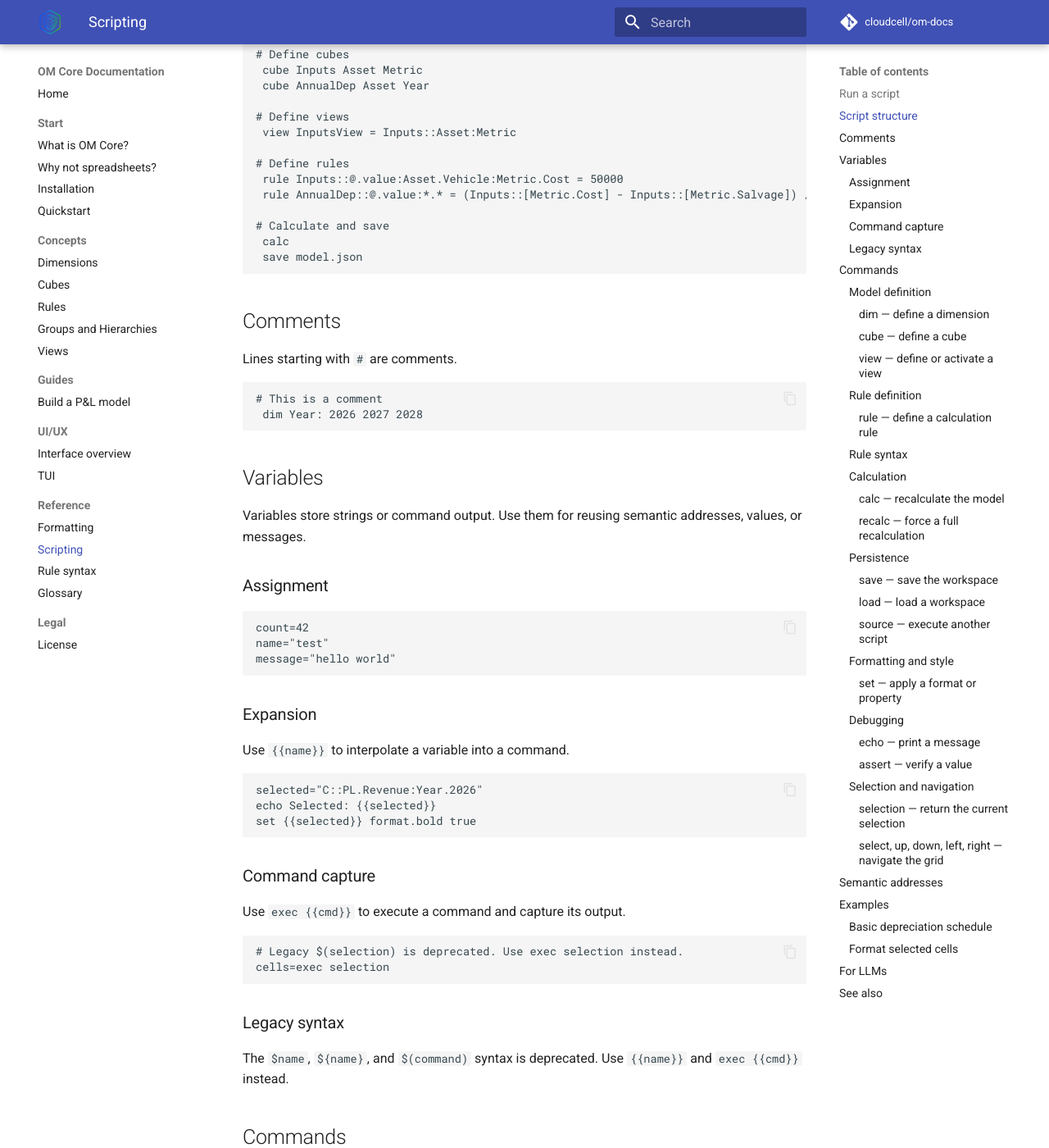
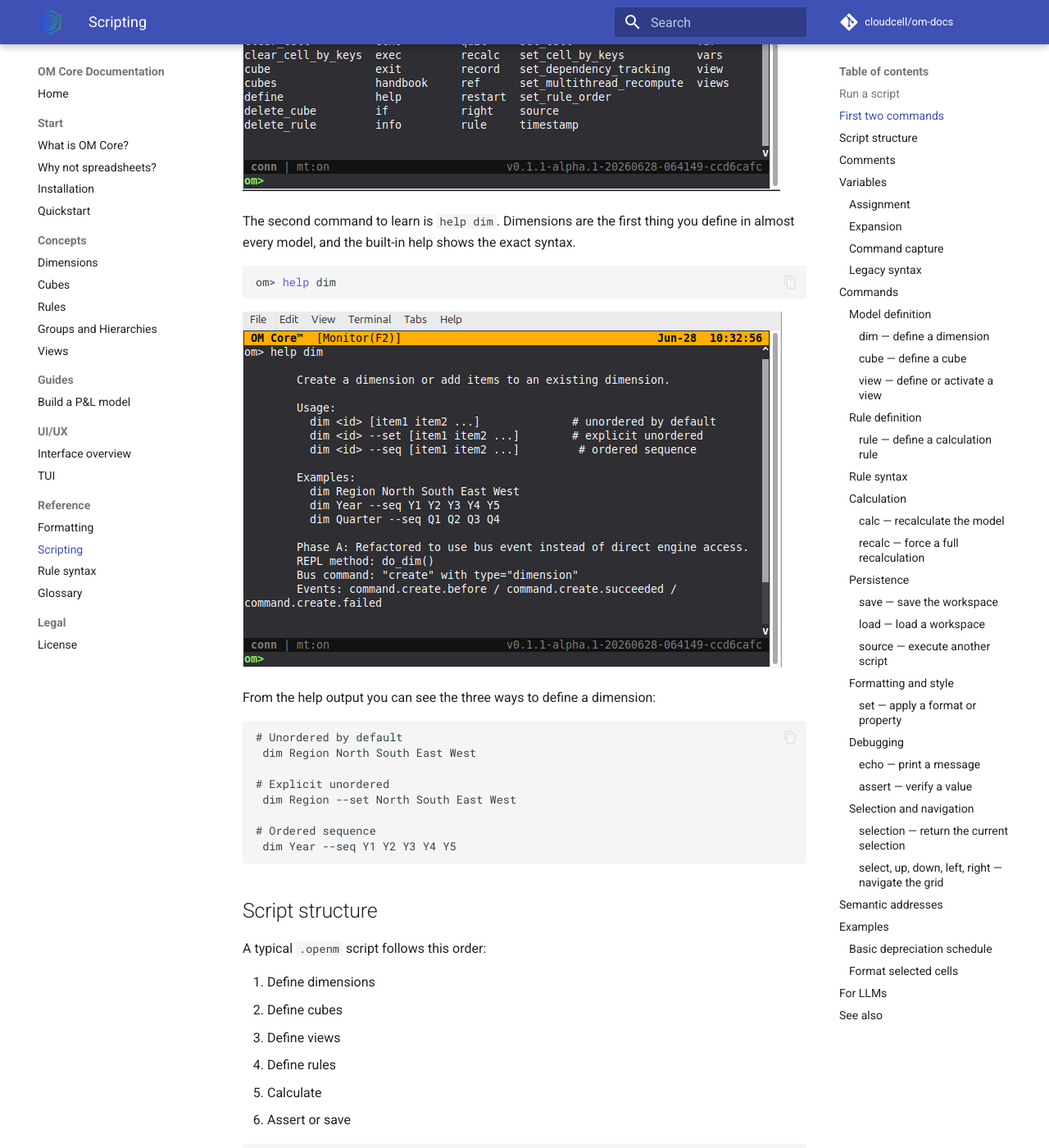
Before and after one commit to cloudcell/om-docs, an MkDocs documentation site: the page built from docs/reference/scripting.md, in a window 1280 px wide and 1400 px high, scrolled down 1057 px. Shown: the whole window at 82% size. Built offline with MkDocs 1.6.1 and Material for MkDocs 9.7.7, drawn with Linux system fonts in a browser that asks for light colours; comment, search, counter and statistics services are not loaded; some of the changed text lies outside the part shown.

Commit message:
docs: add first commands section with help and help dim examples to scripting reference

````diff
--- a/docs/reference/scripting.md
+++ b/docs/reference/scripting.md
@@ -22,6 +22,37 @@ You can also run specific runtime modes directly:
 ./start --runtime   # headless runtime
 ./start --gui       # graphical interface
 ./start --tui       # terminal interface
+```
+
+## First two commands
+
+Once the REPL or TUI is running, start with `help` to see all documented commands.
+
+```bash
+om> help
+```
+
+![OM Core help command](../assets/images/om-core-help.png)
+
+The second command to learn is `help dim`. Dimensions are the first thing you define in almost every model, and the built-in help shows the exact syntax.
+
+```bash
+om> help dim
+```
+
+![OM Core help dim command](../assets/images/om-core-help-dim.png)
+
+From the help output you can see the three ways to define a dimension:
+
+```openm
+# Unordered by default
+ dim Region North South East West
+
+# Explicit unordered
+ dim Region --set North South East West
+
+# Ordered sequence
+ dim Year --seq Y1 Y2 Y3 Y4 Y5
 ```
 
 ## Script structure
````
Also changed, not shown: docs/assets/images/om-core-help-dim.png (added).
